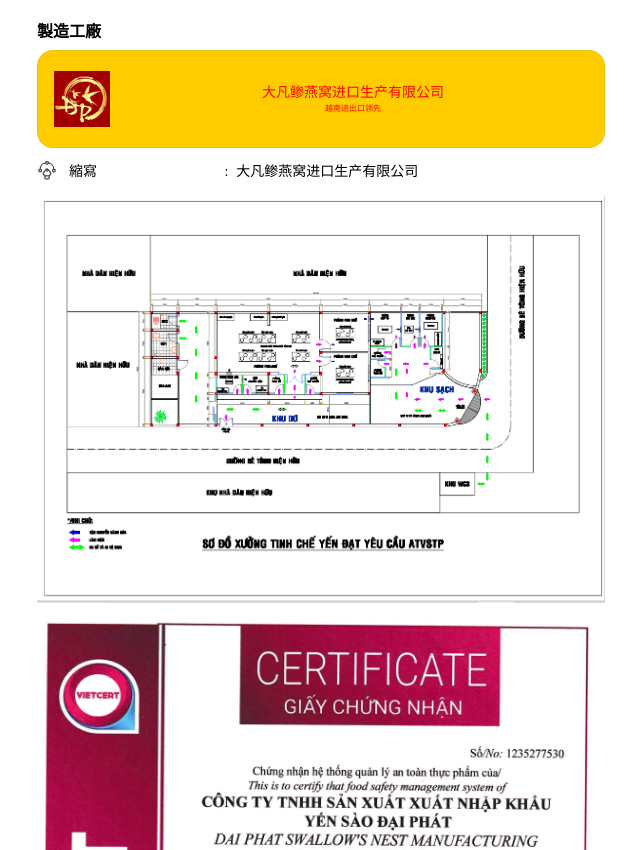
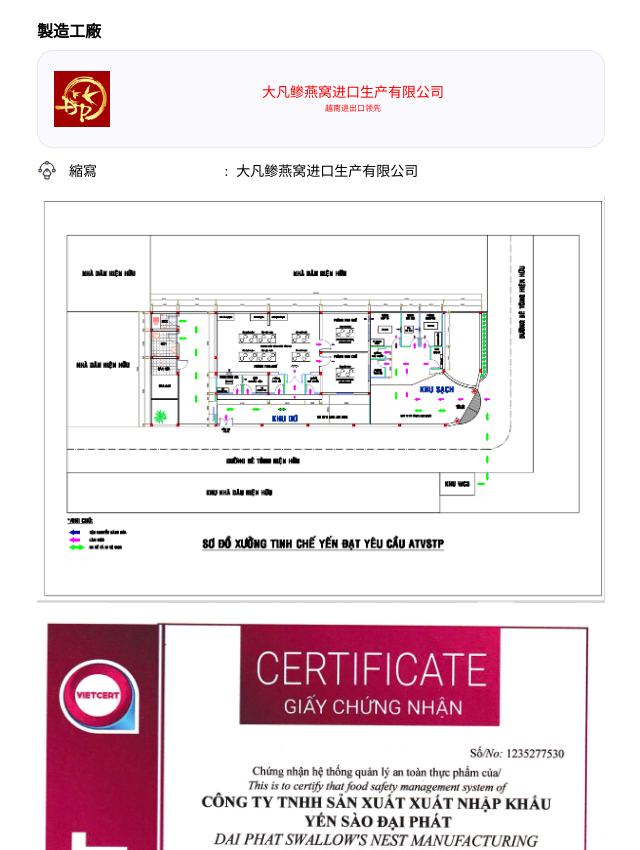
Before and after one commit to Minhcv22222/ruou-yen-dai-phat, a plain HTML site: page index-cn.html in a window 1280 px wide. Shown: the part 904-1754 px from the top of the page, without its empty margins (319-959 px from the left). Drawn offline with Linux system fonts and the light colour scheme.

Commit message:
Add files via upload

```diff
--- a/index-cn.html
+++ b/index-cn.html
@@ -102,7 +102,7 @@
 
     .company {
         padding: 20px 16px;
-        background: #FFCC00;
+        background: rgb(250, 249, 253);
         border: 1px solid rgba(118, 118, 128, 0.12);
         border-radius: 16px;
         display: flex;
```
Also changed, not shown: index.html (+1 -1 lines).
